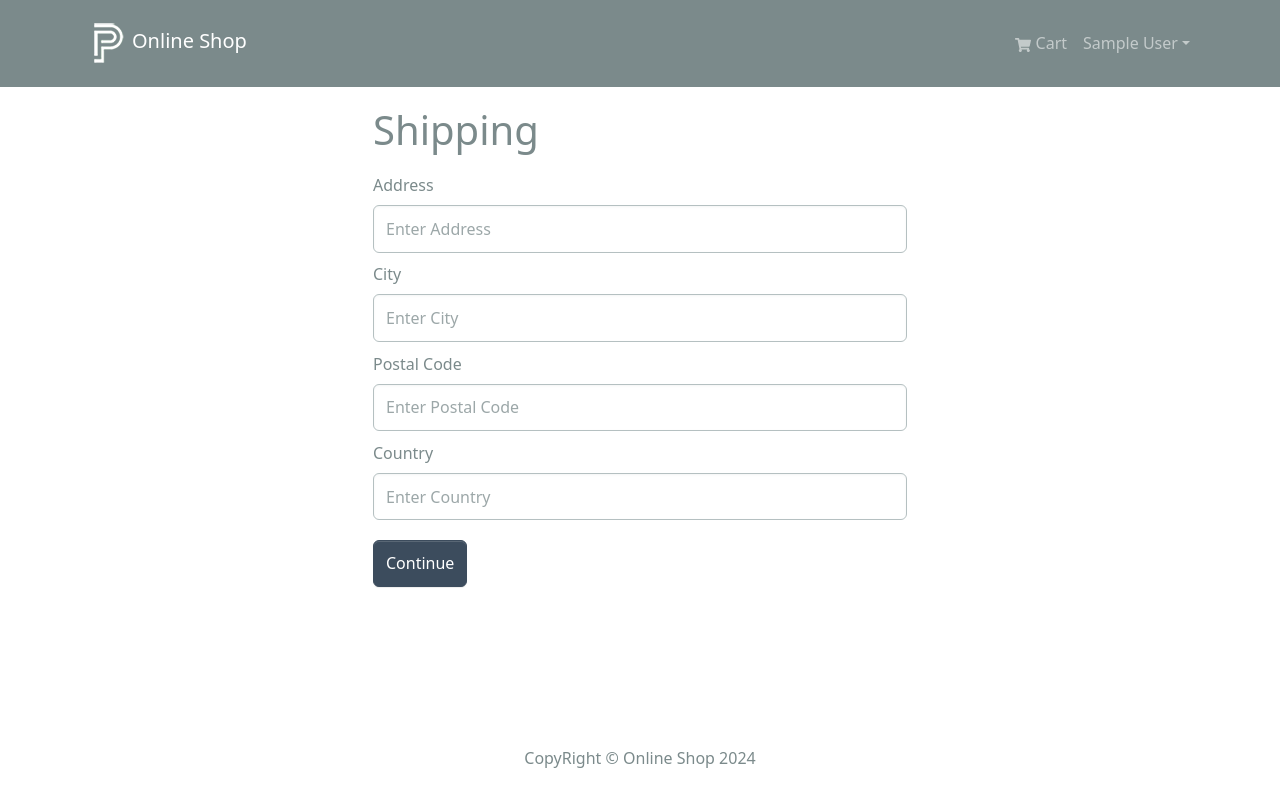
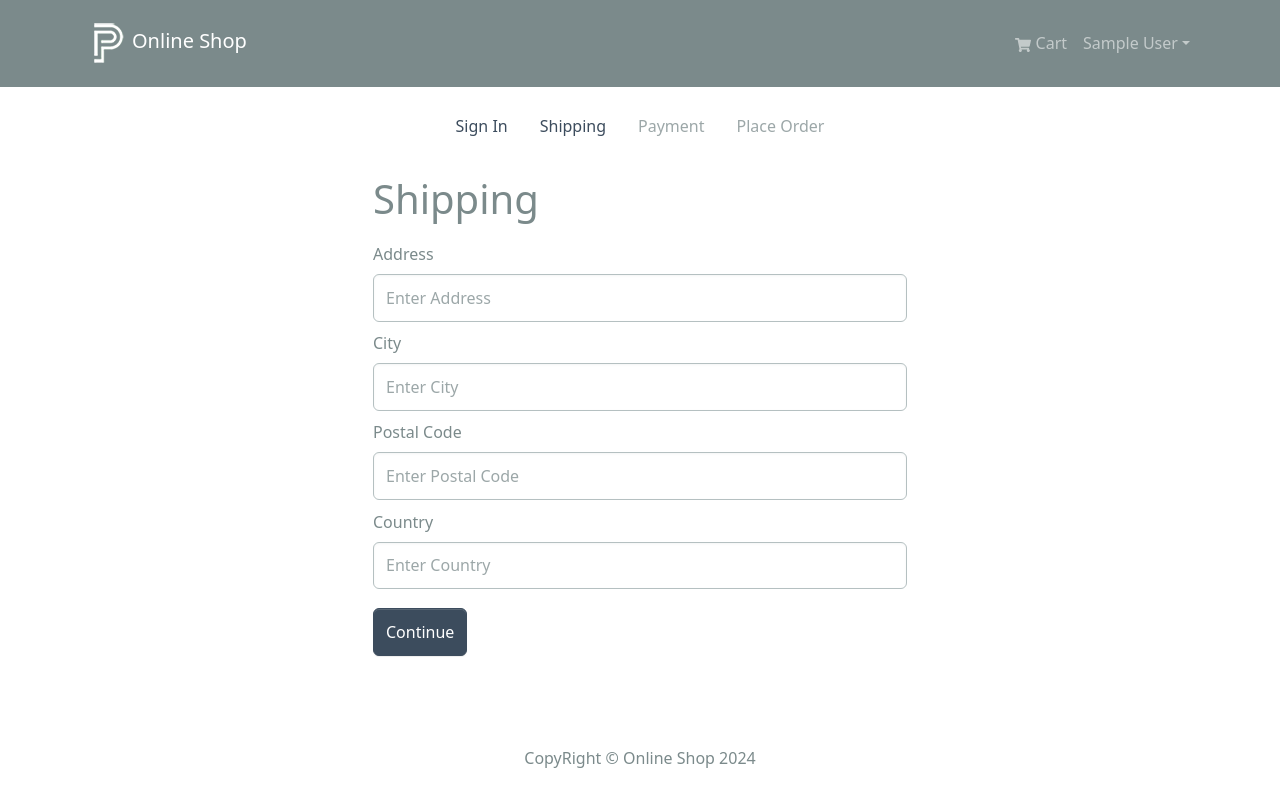
Before and after one commit to bisre1921/Online-Shop, a React (Vite) app in the folder Online-Shop/frontend/: page /shipping in a window 1280 px wide. Built offline with nearby package versions, Linux system fonts and the light colour scheme; sample sign-in values are in the browser's storage.

Commit message:
create CheckoutSteps component

```diff
--- /dev/null
+++ b/Online-Shop/frontend/src/components/CheckoutSteps.jsx
@@ -0,0 +1,67 @@
+import { Nav, NavLink } from "react-bootstrap"
+import { LinkContainer } from "react-router-bootstrap"
+
+const CheckoutSteps = ({step1 , step2 , step3 , step4}) => {
+  return (
+    <Nav className="justify-content-center mb-4">
+        <Nav.Item>
+            {step1 ? (
+                <LinkContainer to="/login">
+                    <Nav.Link>
+                        Sign In
+                    </Nav.Link>
+                </LinkContainer>
+            ) : (
+                <Nav.Link disabled>
+                    Sign In
+                </Nav.Link>
+            )}
+        </Nav.Item>
+
+        <Nav.Item>
+            {step2 ? (
+                <LinkContainer to="/shipping">
+                    <Nav.Link>
+                        Shipping
+                    </Nav.Link>
+                </LinkContainer>
+            ) : (
+                <Nav.Link disabled>
+                    Shipping
+                </Nav.Link>
+            )}
+        </Nav.Item>
+
+        <Nav.Item>
+            {step3 ? (
+                <LinkContainer to="/payment">
+                    <Nav.Link>
+                        Payment
+                    </Nav.Link>
+                </LinkContainer>
+            ) : (
+                <Nav.Link disabled>
+                    Payment
+                </Nav.Link>
+            )}
+        </Nav.Item>
+
+        <Nav.Item>
+            {step4 ? (
+                <LinkContainer to="/placeorder">
+                    <Nav.Link>
+                        Place Order
+                    </Nav.Link>
+                </LinkContainer>
+            ) : (
+                <Nav.Link disabled>
+                    Place Order
+                </Nav.Link>
+            )}
+        </Nav.Item>
+
+    </Nav>
+  )
+}
+
+export default CheckoutSteps
--- a/Online-Shop/frontend/src/pages/Shipping.jsx
+++ b/Online-Shop/frontend/src/pages/Shipping.jsx
@@ -4,6 +4,7 @@
 import {useDispatch , useSelector} from 'react-redux'
 import {useNavigate} from "react-router-dom"
 import {saveShippingAddress} from '../slices/CartSlice'
+import CheckoutSteps from "../components/CheckoutSteps"
 
 const Shipping = () => {
     const cart = useSelector((state) => state.cart);
@@ -25,6 +26,8 @@
 
   return (
     <FormContainer>
+
+        <CheckoutSteps step1 step2 />
         <h1>Shipping</h1>
 
         <Form onSubmit={submitHandler}>
```
